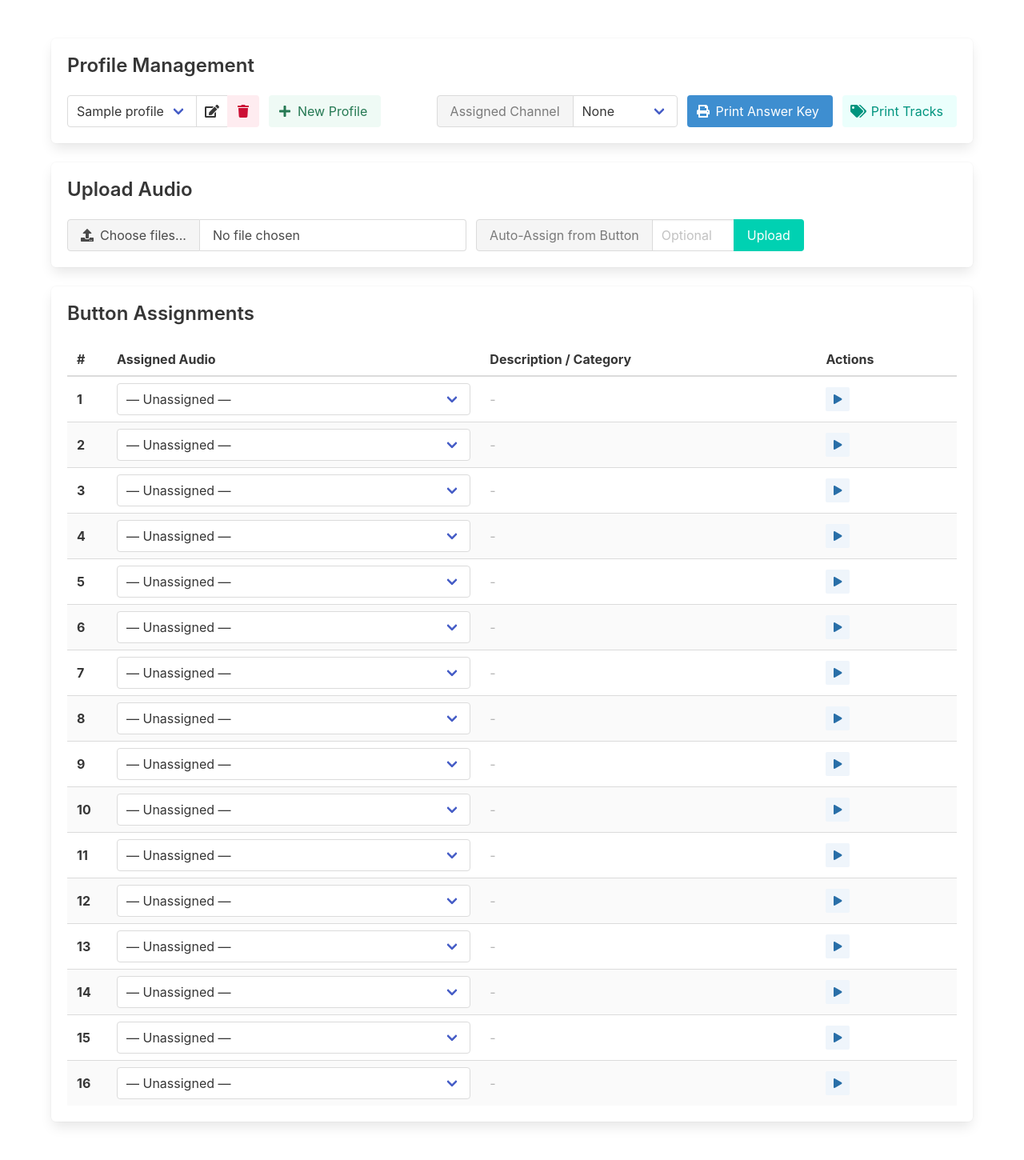
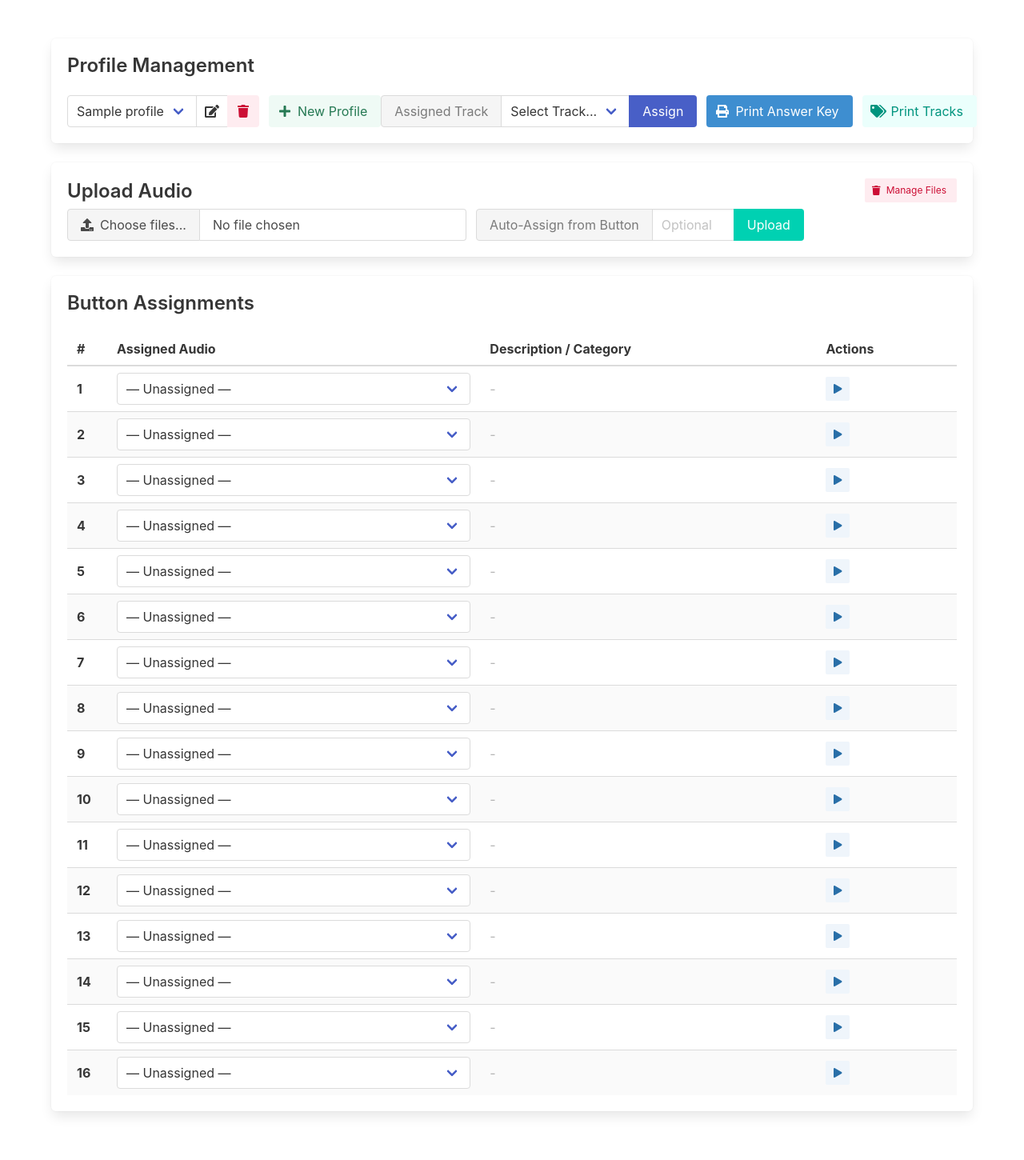
Before and after one commit to schubbydoo/sound-machine, a Flask app: template web_interface/backend/templates/index.html in a window 1280 px wide. Shown: the part 52-1502 px from the top of the page at 80% size. After the commit the page ends 1447 px from the top, so only its background shows below. Run offline with Flask 3, Linux system fonts and the light colour scheme; the template is opened without the code that fills it: most values are stand-ins (such as "Sample title", 1, 10 or a date in 2020).

Commit message:
feat: Add bulk audio delete, overwrite on upload, and update UI

```diff
--- a/web_interface/backend/app.py
+++ b/web_interface/backend/app.py
@@ -224,6 +224,60 @@ def assign_channel():
     conn.close()
     return jsonify({'ok': True})
 
+@app.route('/api/audio/delete', methods=['POST'])
+def delete_audio():
+    data = request.json if request.is_json else request.form
+    ids = data.get('ids')
+    # Handle list passed as form data or json
+    if not ids:
+        return jsonify({'ok': False, 'error': 'No IDs provided'}), 400
+
+    # If form data list
+    if isinstance(ids, str):
+        try:
+            ids = json.loads(ids)
+        except:
+            ids = [ids]
+
+    if not isinstance(ids, list):
+        ids = [ids]
+
+    conn = get_db()
+    deleted_count = 0
+    errors = []
+
+    for aid in ids:
+        try:
+            aid = int(aid)
+            row = conn.execute("SELECT filepath, filename FROM audio_files WHERE id = ?", (aid,)).fetchone()
+            if row:
+                filepath = Path(row['filepath'])
+                filename = row['filename']
+                # Try to delete file
+                try:
+                    if filepath.exists():
+                        filepath.unlink()
+                except Exception as e:
+                    errors.append(f"Failed to delete {filename}: {e}")
+                    # We continue to delete from DB?
+                    # Probably better to only delete from DB if file is gone or wasn't there.
+                    # If file deletion fails (permissions?), we might want to keep DB record.
+                    # But if user wants it gone... let's proceed with DB deletion so it's gone from UI.
+
+                # Remove from DB
+                conn.execute("DELETE FROM audio_files WHERE id = ?", (aid,))
+                # Also remove mappings - ON DELETE CASCADE might handle this if set up,
+                # but let's be explicit just in case
+                conn.execute("DELETE FROM button_mappings WHERE audio_file_id = ?", (aid,))
+                deleted_count += 1
+        except Exception as e:
+            errors.append(f"Error processing ID {aid}: {e}")
+
+    conn.commit()
+    conn.close()
+
+    return jsonify({'ok': True, 'deleted': deleted_count, 'errors': errors})
+
 @app.route('/upload', methods=['POST'])
 def upload_file():
     if 'file' not in request.files: return jsonify({'ok': False, 'error': 'No file'}), 400
@@ -241,11 +295,8 @@ def upload_file():
         dest_dir = SOUNDS_ROOT / 'uploads'
         dest_dir.mkdir(parents=True, exist_ok=True)
         dest = dest_dir / name
-        if dest.exists():
-            base, ext = os.path.splitext(name)
-            timestamp = datetime.datetime.now().strftime("%Y%m%d_%H%M%S")
-            name = f"{base}_{timestamp}{ext}"
-            dest = dest_dir / name
+        # Overwrite behavior: do not rename if exists
+
         with tempfile.NamedTemporaryFile(delete=False, suffix='.wav') as tmp:
             tmp_path = Path(tmp.name)
             f.save(str(tmp_path))
@@ -255,8 +306,15 @@ def upload_file():
             else:
                 shutil.move(str(tmp_path), str(dest))
             os.chmod(str(dest), 0o644)
-            cursor = conn.execute("INSERT INTO audio_files (filename, filepath) VALUES (?, ?)", (name, str(dest.resolve())))
-            fid = cursor.lastrowid
+
+            # Update DB - check if exists first to preserve ID (and mappings)
+            row = conn.execute("SELECT id FROM audio_files WHERE filepath = ?", (str(dest.resolve()),)).fetchone()
+            if row:
+                fid = row['id']
+            else:
+                cursor = conn.execute("INSERT INTO audio_files (filename, filepath) VALUES (?, ?)", (name, str(dest.resolve())))
+                fid = cursor.lastrowid
+
             saved_ids.append(fid)
             if assign_idx and profile_id and assign_idx <= 16:
                 conn.execute("INSERT OR REPLACE INTO button_mappings (profile_id, button_id, audio_file_id) VALUES (?, ?, ?)",
--- a/web_interface/backend/templates/index.html
+++ b/web_interface/backend/templates/index.html
@@ -72,20 +72,23 @@
                 <div class="level-item">
                     <div class="field has-addons">
                         <div class="control">
-                            <a class="button is-static">Assigned Channel</a>
+                            <a class="button is-static">Assigned Track</a>
                         </div>
                         <div class="control">
                             <div class="select">
-                                <select id="channelSelect" onchange="assignChannel(this.value)">
-                                    <option value="">None</option>
+                                <select id="channelSelect">
+                                    <option value="">Select Track...</option>
                                     {% for i in range(1, 5) %}
                                     <option value="{{ i }}"
                                         {% if channels.get(i) and channels[i].id == active_profile_id %}selected{% endif %}>
-                                        Channel {{ i }} {% if channels.get(i) %}({{ channels[i].name }}){% endif %}
+                                        Track {{ i }} {% if channels.get(i) %}({{ channels[i].name }}){% endif %}
                                     </option>
                                     {% endfor %}
                                 </select>
                             </div>
+                        </div>
+                        <div class="control">
+                            <button class="button is-link" onclick="assignChannel()">Assign</button>
                         </div>
                     </div>
                 </div>
@@ -96,7 +99,7 @@
                     </a>
                 </div>
                 <div class="level-item">
-                    <a class="button is-primary is-light" href="/print_tracks" target="_blank" title="Print Channel/Track Assignments Label">
+                    <a class="button is-primary is-light" href="/print_tracks" target="_blank" title="Print Track Assignments Label">
                         <span class="icon"><i class="fas fa-tags"></i></span>
                         <span>Print Tracks</span>
                     </a>
@@ -107,7 +110,17 @@
 
     <!-- Bulk Upload -->
     <div class="box">
-        <h2 class="title is-4">Upload Audio</h2>
+        <div class="level mb-2">
+            <div class="level-left">
+                <h2 class="title is-4">Upload Audio</h2>
+            </div>
+            <div class="level-right">
+                <button class="button is-danger is-light is-small" onclick="openFilesModal()">
+                    <span class="icon"><i class="fas fa-trash"></i></span>
+                    <span>Manage Files</span>
+                </button>
+            </div>
+        </div>
         <form id="uploadForm" onsubmit="return uploadFiles(event)">
             <input type="hidden" name="profile_id" value="{{ active_profile_id }}">
             <div class="field is-horizontal">
@@ -234,6 +247,50 @@
   </div>
 </div>
 
+<!-- File Management Modal -->
+<div class="modal" id="filesModal">
+  <div class="modal-background" onclick="closeFilesModal()"></div>
+  <div class="modal-card" style="width: 800px; max-width: 95%;">
+    <header class="modal-card-head">
+      <p class="modal-card-title">Manage Audio Files</p>
+      <button class="delete" aria-label="close" onclick="closeFilesModal()"></button>
+    </header>
+    <section class="modal-card-body">
+      <div class="level">
+          <div class="level-left">
+              <p>Select files to delete permanently.</p>
+          </div>
+          <div class="level-right">
+              <button class="button is-danger" onclick="deleteSelectedFiles()" id="deleteBtn" disabled>
+                  <span class="icon"><i class="fas fa-trash"></i></span>
+                  <span>Delete Selected</span>
+              </button>
+          </div>
+      </div>
+      <div class="table-container" style="max-height: 60vh; overflow-y: auto;">
+          <table class="table is-fullwidth is-striped is-hoverable is-narrow">
+            <thead>
+                <tr>
+                    <th width="40"><input type="checkbox" onchange="toggleAllFiles(this)"></th>
+                    <th>Filename</th>
+                    <th>Path</th>
+                </tr>
+            </thead>
+            <tbody>
+                {% for f in all_files %}
+                <tr>
+                    <td><input type="checkbox" class="file-check" value="{{ f.id }}" onchange="updateDeleteBtn()"></td>
+                    <td>{{ f.filename }}</td>
+                    <td class="is-size-7">{{ f.filepath }}</td>
+                </tr>
+                {% endfor %}
+            </tbody>
+          </table>
+      </div>
+    </section>
+  </div>
+</div>
+
 <script>
 // File input name update
 const fileInput = document.querySelector('#fileInput');
@@ -280,7 +337,12 @@ async function deleteProfile() {
     else alert(js.error);
 }
 
-async function assignChannel(chn) {
+async function assignChannel() {
+    const chn = document.getElementById('channelSelect').value;
+    if (!chn) {
+        alert("Please select a track first.");
+        return;
+    }
     const fd = new FormData();
     fd.append('channel', chn);
     fd.append('profile_id', '{{ active_profile_id }}');
@@ -356,6 +418,69 @@ async function saveMetadata() {
     if (res.ok) location.reload();
     else alert('Error saving metadata');
 }
+
+// File Management Modal Functions
+function openFilesModal() {
+    document.getElementById('filesModal').classList.add('is-active');
+}
+
+function closeFilesModal() {
+    document.getElementById('filesModal').classList.remove('is-active');
+}
+
+function toggleAllFiles(source) {
+    const checkboxes = document.querySelectorAll('.file-check');
+    for(let i=0; i<checkboxes.length; i++) {
+        checkboxes[i].checked = source.checked;
+    }
+    updateDeleteBtn();
+}
+
+function updateDeleteBtn() {
+    const checkboxes = document.querySelectorAll('.file-check:checked');
+    const btn = document.getElementById('deleteBtn');
+    if (checkboxes.length > 0) {
+        btn.removeAttribute('disabled');
+        btn.innerText = `Delete Selected (${checkboxes.length})`;
+    } else {
+        btn.setAttribute('disabled', 'true');
+        btn.innerText = 'Delete Selected';
+    }
+}
+
+async function deleteSelectedFiles() {
+    const checkboxes = document.querySelectorAll('.file-check:checked');
+    if (checkboxes.length === 0) return;
+
+    if (!confirm(`Are you sure you want to delete ${checkboxes.length} files? This cannot be undone.`)) return;
+
+    const ids = [];
+    checkboxes.forEach((cb) => ids.push(cb.value));
+
+    const btn = document.getElementById('deleteBtn');
+    btn.classList.add('is-loading');
+
+    try {
+        const res = await fetch('/api/audio/delete', {
+            method: 'POST',
+            headers: {'Content-Type': 'application/json'},
+            body: JSON.stringify({ids: ids})
+        });
+        const js = await res.json();
+        if (js.ok) {
+            if (js.errors && js.errors.length > 0) {
+                alert("Some files could not be deleted:\n" + js.errors.join("\n"));
+            }
+            location.reload();
+        } else {
+            alert(js.error);
+        }
+    } catch (e) {
+        alert("Delete failed: " + e);
+    } finally {
+        btn.classList.remove('is-loading');
+    }
+}
 </script>
 </body>
 </html>
--- a/web_interface/backend/templates/print_key.html
+++ b/web_interface/backend/templates/print_key.html
@@ -33,7 +33,7 @@
             </div>
             <div>
                 <strong>Columns:</strong>
-                <label class="checkbox-group"><input type="checkbox" checked onchange="toggle('channel')" id="cb-channel"> Channel</label>
+                <label class="checkbox-group"><input type="checkbox" checked onchange="toggle('channel')" id="cb-channel"> Track</label>
                 <label class="checkbox-group"><input type="checkbox" checked onchange="toggle('btn')" id="cb-btn"> Button #</label>
                 <label class="checkbox-group"><input type="checkbox" checked onchange="toggle('desc')" id="cb-desc"> Description</label>
                 <label class="checkbox-group"><input type="checkbox" checked onchange="toggle('cat')" id="cb-cat"> Category</label>
@@ -48,7 +48,7 @@
     <table id="keyTable">
         <thead>
             <tr>
-                <th class="col-channel">Channel</th>
+                <th class="col-channel">Track</th>
                 <th class="col-btn" width="50">#</th>
                 <th class="col-desc">Description</th>
                 <th class="col-cat">Category</th>
```
Also changed, not shown: README.md, db/migrate_remove_unique.py (line endings or trailing spaces), fix_audio_v2.py (line endings or trailing spaces), 1 other file.
